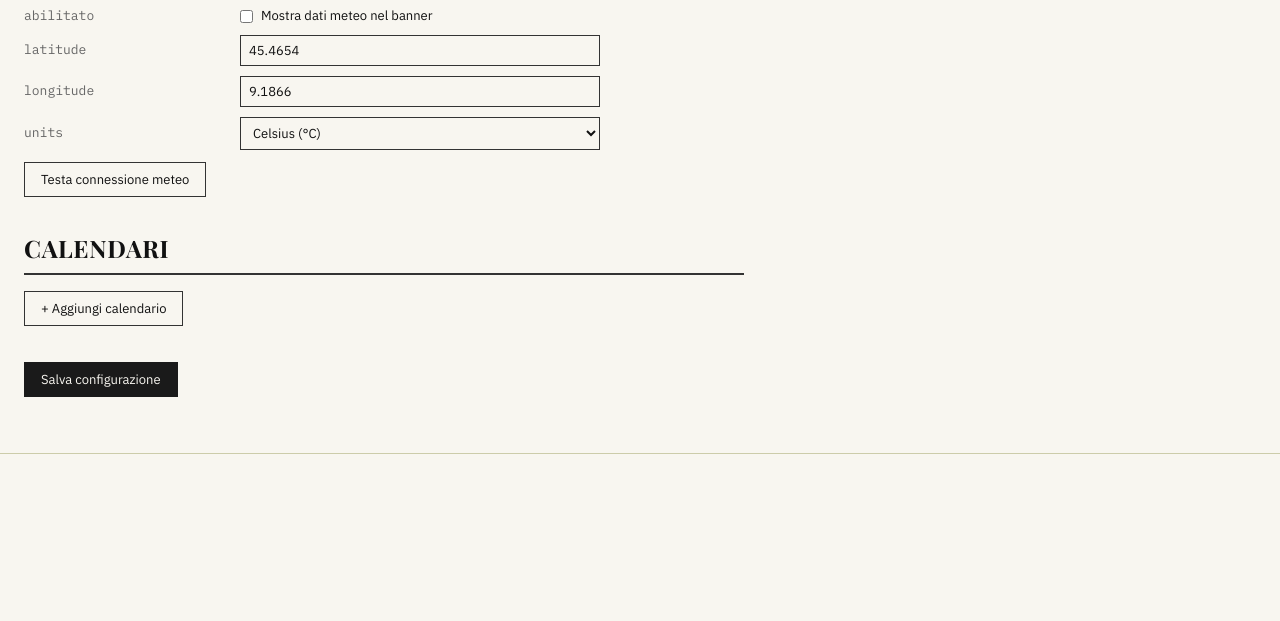
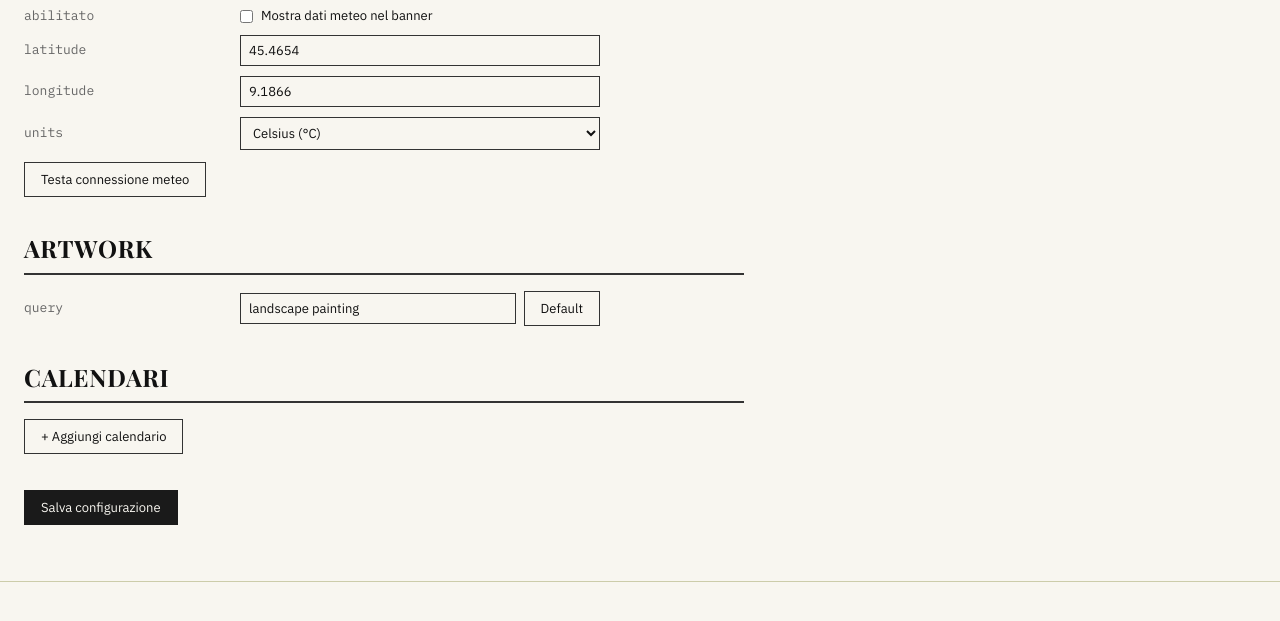
Before and after one commit to bud-mo/family-planner, a FastAPI app: page /config in a window 1280 px wide. Shown: the part 922-1543 px from the top of the page. Before the commit the page ends 1376 px from the top, so only its background shows below. Run offline with FastAPI, Linux system fonts and the light colour scheme; parts of the project's set-up code (start-up, migrations or seed data) failed here and were passed over.

Commit message:
fix: artwork viewer for privacy and during shutdown

```diff
--- a/app/main.py
+++ b/app/main.py
@@ -187,20 +187,27 @@ def _perform_shutdown(
       3. Signal the web server to exit.
       4. Issue ``sudo shutdown -h now``.
     """
-    logger.info("Shutdown avviato dal pulsante D — rendering schermata di spegnimento.")
+    logger.info("Shutdown avviato dal pulsante D — rendering artwork prima dello spegnimento.")
     stop_event.set()
 
     try:
-        from app.renderer.tokens import get_palette
-        from PIL import Image
-
-        palette = get_palette()
-        W, H = renderer._size  # noqa: SLF001
-        img = Image.new("RGB", (W, H), palette["BG"])
+        img = renderer.render_artwork()
         processed = eink_renderer.process(img)
         display.push(processed)
+        logger.info("_perform_shutdown: artwork inviato al pannello.")
     except Exception:  # noqa: BLE001
-        logger.exception("_perform_shutdown: errore durante il rendering della schermata.")
+        logger.exception("_perform_shutdown: errore artwork, fallback a schermata bianca.")
+        try:
+            from app.renderer.tokens import get_palette
+            from PIL import Image
+
+            palette = get_palette()
+            W, H = renderer._size  # noqa: SLF001
+            img = Image.new("RGB", (W, H), palette["BG"])
+            processed = eink_renderer.process(img)
+            display.push(processed)
+        except Exception:  # noqa: BLE001
+            logger.exception("_perform_shutdown: errore anche nel fallback.")
 
     server.should_exit = True
     logger.info("_perform_shutdown: esecuzione sudo shutdown -h now")
@@ -232,6 +239,11 @@ def _perform_show_artwork(
     def _push() -> None:
         try:
             img = renderer.render_artwork()
+            if not artwork_mode.is_set():
+                # Button A was pressed during the fetch — skip the push to avoid
+                # a panel refresh that would immediately be overwritten by planner.
+                logger.info("artwork-push: annullato durante il fetch (pulsante A premuto).")
+                return
             processed = eink_renderer.process(img)
             display.push(processed)
             logger.info("Artwork inviato al pannello.")
@@ -349,12 +361,38 @@ def main() -> None:
                     )
 
                 elif button == "A":
-                    # Return to the planner: clear artwork mode and wake the loop
-                    # immediately so a fresh planner frame is pushed without delay.
+                    # Return to the planner.  We must not wake the eink loop
+                    # directly: if an artwork push is in progress the loop would
+                    # queue a planner push that starts immediately after the
+                    # artwork finishes, causing two back-to-back panel refreshes.
+                    # Instead we start a daemon thread that waits for the panel
+                    # to become free (_push_lock) and only then wakes the loop.
                     if _artwork_mode.is_set():
                         _artwork_mode.clear()
-                        logger.info("Modalità artwork disattivata (pulsante A) — ritorno al planner.")
-                    _wake_event.set()
+                        logger.info("Modalit\u00e0 artwork disattivata (pulsante A) \u2014 ritorno al planner.")
+
+                    def _return_to_planner() -> None:
+                        # Acquiring the lock blocks until any in-progress push
+                        # (artwork or planner) completes; releasing it immediately
+                        # leaves the panel free for the loop's next push.
+                        display_obj._push_lock.acquire()  # type: ignore[union-attr]
+                        display_obj._push_lock.release()  # type: ignore[union-attr]
+                        # The EL133UF1 ACeP controller continues internal processing
+                        # briefly after BUSY goes HIGH and inky.show() returns.
+                        # Starting a new refresh within ~1 s of the previous one
+                        # results in the new image being silently discarded by the
+                        # hardware (panel reports success but pixels do not update).
+                        # A short settling delay prevents this race.
+                        _PANEL_SETTLE_S = 5
+                        logger.info(
+                            "return-planner: attesa settling pannello (%ds)...", _PANEL_SETTLE_S
+                        )
+                        time.sleep(_PANEL_SETTLE_S)
+                        _wake_event.set()
+
+                    threading.Thread(
+                        target=_return_to_planner, daemon=True, name="return-planner"
+                    ).start()
 
                 elif button == "D":
                     # Shutdown: stop the loop and power off the device.
@@ -484,7 +522,17 @@ def main() -> None:
             if eink_stop_event is not None:
                 eink_stop_event.set()
             server.should_exit = True
-            logger.info("Family Planner stopped.")
+            if hdmi.shutdown_requested:
+                logger.info("Tasto D: esecuzione sudo shutdown -h now")
+                result = subprocess.run(["sudo", "shutdown", "-h", "now"], check=False)  # noqa: S603 S607
+                if result.returncode != 0:
+                    logger.error(
+                        "sudo shutdown fallito (exit %d). "
+                        "Verificare che sudoers sia configurato con setup-autostart.sh.",
+                        result.returncode,
+                    )
+            else:
+                logger.info("Family Planner stopped.")
             return
 
     # E-ink / no display — Uvicorn runs on the main thread
--- a/app/server/routes/config.py
+++ b/app/server/routes/config.py
@@ -16,7 +16,7 @@ from pydantic import ValidationError
 
 from app.calendar.caldav_provider import CalDavProvider
 from app.calendar.ical_provider import IcalProvider
-from app.config import AppConfig, CalendarConfig, WeatherConfig
+from app.config import AppConfig, ArtworkConfig, CalendarConfig, WeatherConfig
 
 logger = logging.getLogger(__name__)
 
@@ -133,6 +133,9 @@ def _parse_config_form(form: Any, existing: AppConfig) -> dict:
             "latitude": _float("weather_latitude", 45.4654),
             "longitude": _float("weather_longitude", 9.1866),
             "units": _str("weather_units", "celsius"),
+        },
+        "artwork": {
+            "query": _str("artwork_query", "landscape painting") or "landscape painting",
         },
         "calendars": calendars,
         "timezone": _str("timezone", existing.timezone) or existing.timezone,
--- a/app/server/templates/config.html
+++ b/app/server/templates/config.html
@@ -329,6 +329,26 @@
     </section>
 
     <!-- ---------------------------------------------------------------- -->
+    <!-- Artwork                                                           -->
+    <!-- ---------------------------------------------------------------- -->
+    <section class="config-section">
+      <h2 class="config-section__title">Artwork</h2>
+      <div class="field-grid">
+        <label class="field-label" for="artwork_query">query</label>
+        <div style="display:flex; gap:8px; align-items:center; max-width:360px;">
+          <input class="field-input" type="text" id="artwork_query" name="artwork_query"
+                 value="{{ config.artwork.query }}"
+                 style="flex:1; max-width:none;"
+                 placeholder="landscape painting" required />
+          <button type="button" class="btn"
+                  onclick="document.getElementById('artwork_query').value='landscape painting'">
+            Default
+          </button>
+        </div>
+      </div>
+    </section>
+
+    <!-- ---------------------------------------------------------------- -->
     <!-- Calendari                                                          -->
     <!-- ---------------------------------------------------------------- -->
     <section class="config-section">
--- a/config/default.yaml
+++ b/config/default.yaml
@@ -19,4 +19,6 @@ weather:
   latitude: 45.4654    # Milano — sostituire con le proprie coordinate
   longitude: 9.1866
   units: celsius       # celsius | fahrenheit
+artwork:
+  query: "landscape painting"
 calendars: []
```
Also changed, not shown: app/config.py (+8 -0 lines), app/display/hdmi.py (+15 -0 lines), app/renderer/pillow_eink_renderer.py (+19 -10 lines).
